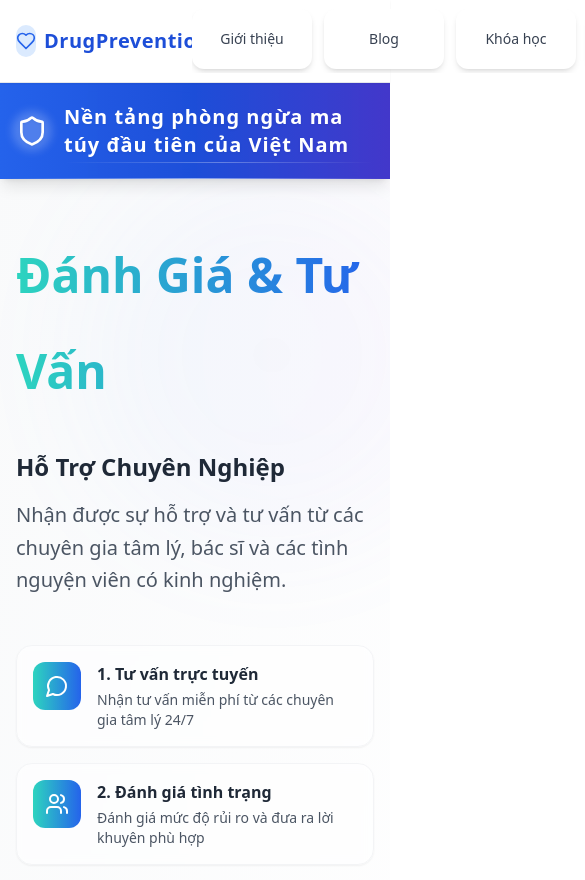
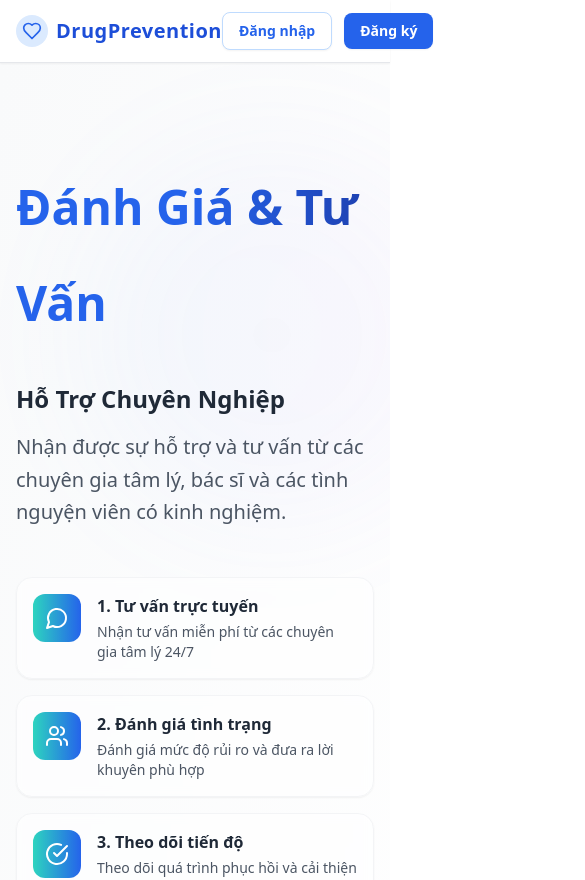
Before and after one commit to Rinnn465/DrugUsePreventionProject, a React (Vite) app in the folder client/: page / in a window 390 px wide. Shown: the top 880 px of the page, 585 px wide, since content can reach past the window. Built offline with nearby package versions, Linux system fonts and the light colour scheme.

Commit message:
UI/UX improvements: remove platform banner, optimize header layout, standardize fonts, clean up blog/course cards, fix button spacing

```diff
--- a/client/src/components/Header.tsx
+++ b/client/src/components/Header.tsx
@@ -85,37 +85,37 @@ const Header: React.FC<HeaderProps> = () => {
 
   return (
     <header className="sticky top-0 z-50 bg-white shadow-sm border-b">
-      <div className="container mx-auto px-4 py-2 flex items-center justify-between gap-4">
-        {/* Logo */}
-        <Link to="/" className="flex items-center gap-2 min-w-[160px]">
+      <div className="container mx-auto px-4 py-3 flex items-center justify-between">
+        {/* Logo - Góc trái */}
+        <Link to="/" className="flex items-center gap-2 flex-shrink-0">
           <span className="inline-block h-8 w-8 rounded-full bg-primary-100 flex items-center justify-center">
             <Heart className="h-5 w-5 text-primary-600" />
           </span>
           <span className="font-bold text-xl text-primary-700 tracking-wide">DrugPrevention</span>
         </Link>
 
-        {/* Menu điều hướng dạng card */}
-        <nav className="flex-1 flex justify-center">
-          <div className="flex gap-3 overflow-x-auto scrollbar-thin pb-1">
+        {/* Menu điều hướng - Giữa */}
+        <nav className="hidden lg:flex justify-center flex-1 px-8">
+          <div className="flex gap-2 overflow-x-auto scrollbar-thin">
             {navMenus.map((item, idx) => {
               return (
                 <NavLink
                   to={item.to}
                   key={idx}
                   className={({ isActive }) =>
-                    `flex items-center justify-center bg-white rounded-xl shadow-md px-4 py-2 min-w-[120px] max-w-[160px] hover:shadow-lg transition group border border-transparent hover:border-primary-200 text-center whitespace-nowrap select-none ${isActive ? 'border-primary-500 shadow-lg text-primary-700 font-semibold' : 'text-gray-700'} hover:text-primary-700`
+                    `flex items-center justify-center bg-white rounded-lg shadow-sm px-3 py-2 min-w-[100px] hover:shadow-md transition-all group border border-transparent hover:border-primary-200 text-center whitespace-nowrap select-none ${isActive ? 'border-primary-500 shadow-md text-primary-700 font-semibold' : 'text-gray-700'} hover:text-primary-700`
                   }
-                  style={{ minHeight: 60 }}
+                  style={{ minHeight: 45 }}
                 >
-                  <span className="text-sm font-medium">{item.label}</span>
+                  <span className="text-xs font-medium">{item.label}</span>
                 </NavLink>
               );
             })}
           </div>
         </nav>
 
-        {/* User/account */}
-        <div className="min-w-[120px] flex justify-end">
+        {/* User/account - Góc phải */}
+        <div className="flex items-center gap-3 flex-shrink-0">
           {user ? (
             <Tippy
               interactive
@@ -144,20 +144,20 @@ const Header: React.FC<HeaderProps> = () => {
             >
               <div className='flex gap-2 items-center cursor-pointer'>
                 <User className="h-8 w-8 text-primary-600" />
-                <span className='select-none text-black-500 font-semibold'>{user.Username}</span>
+                <span className='select-none text-gray-700 font-semibold'>{user.Username}</span>
               </div>
             </Tippy>
           ) : (
-            <div className="flex items-center gap-2">
+            <div className="flex items-center gap-3">
               <Link
                 to="/login"
-                className="inline-block bg-white text-primary-600 px-4 py-2 rounded-md shadow hover:bg-gray-100 transition-colors font-medium border border-primary-100"
+                className="inline-flex items-center justify-center bg-white text-primary-600 px-4 py-2 rounded-lg shadow-sm hover:bg-gray-50 hover:shadow-md transition-all duration-300 font-semibold border border-primary-200 text-sm whitespace-nowrap"
               >
                 Đăng nhập
               </Link>
               <Link
                 to="/signup"
-                className="inline-block bg-primary-600 text-white px-4 py-2 rounded-md shadow hover:bg-primary-700 transition-colors font-medium border border-primary-100"
+                className="inline-flex items-center justify-center bg-primary-600 text-white px-4 py-2 rounded-lg shadow-sm hover:bg-primary-700 hover:shadow-md transition-all duration-300 font-semibold text-sm whitespace-nowrap"
               >
                 Đăng ký
               </Link>
--- a/client/src/components/blog/BlogPostCard.tsx
+++ b/client/src/components/blog/BlogPostCard.tsx
@@ -1,6 +1,6 @@
 import React from 'react';
 import { Link } from 'react-router-dom';
-import { Calendar, User, ArrowRight, Clock } from 'lucide-react';
+import { Calendar, User, ArrowRight } from 'lucide-react';
 import { Article } from '../../types/Article';
 
 function formatDate(dateString: string) {
@@ -40,14 +40,6 @@ const BlogPostCard: React.FC<Article> = ({
             <span className="text-sm font-semibold text-gray-700">
               {formatDate(PublishedDate)}
             </span>
-          </div>
-        </div>
-
-        {/* Reading Time Badge */}
-        <div className="absolute top-4 right-4">
-          <div className="bg-primary-600 text-white rounded-full px-3 py-1.5 flex items-center gap-1">
-            <Clock className="h-3 w-3" />
-            <span className="text-xs font-semibold">5 phút đọc</span>
           </div>
         </div>
       </div>
--- a/client/src/components/courses/CourseCard.tsx
+++ b/client/src/components/courses/CourseCard.tsx
@@ -1,6 +1,6 @@
 import React from 'react';
 import { Link } from 'react-router-dom';
-import { Clock, Users, Star, ArrowRight } from 'lucide-react';
+import { ArrowRight } from 'lucide-react';
 import { SqlCourse } from '../../types/Course';
 
 interface CourseCardProps {
@@ -24,12 +24,6 @@ const CourseCard: React.FC<CourseCardProps> = ({ course }) => {
             {course.Audience}
           </span>
         </div>
-
-        {/* Rating Badge */}
-        <div className="absolute top-4 right-4 bg-white/90 backdrop-blur-sm rounded-full px-2 py-1 flex items-center gap-1">
-          <Star className="h-3 w-3 text-yellow-500 fill-current" />
-          <span className="text-xs font-semibold text-gray-700">4.8</span>
-        </div>
       </div>
 
       <div className="p-6 flex flex-col flex-grow">
@@ -40,18 +34,6 @@ const CourseCard: React.FC<CourseCardProps> = ({ course }) => {
         <p className="text-gray-600 mb-6 line-clamp-3 flex-grow leading-relaxed">
           {course.Description}
         </p>
-
-        {/* Course Stats */}
-        <div className="flex items-center justify-between mb-6 text-sm">
-          <div className="flex items-center text-gray-500 bg-gray-50 px-3 py-2 rounded-lg">
-            <Clock className="h-4 w-4 mr-2 text-primary-500" />
-            <span className="font-medium">{course.Duration}</span>
-          </div>
-          <div className="flex items-center text-gray-500 bg-gray-50 px-3 py-2 rounded-lg">
-            <Users className="h-4 w-4 mr-2 text-green-500" />
-            <span className="font-medium">{course.EnrollCount}</span>
-          </div>
-        </div>
 
         {/* CTA Button */}
         <div className="mt-auto">
--- a/client/src/components/home/HeroSection.tsx
+++ b/client/src/components/home/HeroSection.tsx
@@ -100,30 +100,7 @@ const HeroSection: React.FC = () => {
         <div className="absolute bottom-20 right-20 w-80 h-80 bg-gradient-to-r from-green-400 to-teal-400 rounded-full blur-3xl"></div>
       </div>
 
-      {/* Professional Tagline */}
-      <div className="absolute top-0 left-0 right-0 bg-gradient-to-r from-blue-600 via-blue-700 to-indigo-700 z-20 shadow-lg">
-        <div className="absolute inset-0 bg-gradient-to-r from-blue-600/90 via-blue-700/90 to-indigo-700/90 backdrop-blur-sm"></div>
-        <div className="relative">
-          <div className="container mx-auto px-4 py-5">
-            <div className="flex items-center justify-center space-x-4">
-              <div className="relative">
-                <div className="absolute -inset-1 bg-white/20 rounded-full blur-sm"></div>
-                <Shield className="relative h-8 w-8 text-white drop-shadow-sm" />
-              </div>
-              <div className="relative">
-                <span className="text-white font-bold text-xl tracking-wider drop-shadow-sm">
-                  Nền tảng phòng ngừa ma túy đầu tiên của Việt Nam
-                </span>
-                <div className="absolute -bottom-1 left-0 right-0 h-px bg-gradient-to-r from-transparent via-white/30 to-transparent"></div>
-              </div>
-            </div>
-          </div>
-          {/* Bottom accent line */}
-          <div className="absolute bottom-0 left-0 right-0 h-px bg-gradient-to-r from-transparent via-white/50 to-transparent"></div>
-        </div>
-      </div>
-
-      <div className="container mx-auto px-4 py-24 pt-36 relative z-10">
+      <div className="container mx-auto px-4 py-24 relative z-10">
         <div className="grid grid-cols-1 lg:grid-cols-2 gap-12 items-center min-h-[600px]">
 
           {/* Left Side - Content */}
@@ -131,7 +108,7 @@ const HeroSection: React.FC = () => {
 
             {/* Main Title */}
             <div className="space-y-4 pb-4">
-              <h1 className={`text-5xl lg:text-6xl font-bold bg-gradient-to-r ${slide.gradient} bg-clip-text text-transparent leading-loose pb-4`}>
+              <h1 className="text-5xl lg:text-6xl font-extrabold bg-gradient-to-r from-primary-600 via-blue-600 to-primary-800 bg-clip-text text-transparent leading-loose pb-4">
                 {slide.title}
               </h1>
               <h2 className="text-2xl lg:text-3xl font-semibold text-gray-800">
@@ -169,7 +146,7 @@ const HeroSection: React.FC = () => {
 
               <Link
                 to={slide.secondaryBtn.link}
-                className="group inline-flex items-center justify-center space-x-3 bg-white/80 backdrop-blur-sm border-2 border-gray-200 text-gray-700 px-8 py-4 rounded-2xl shadow-lg hover:bg-white hover:shadow-xl hover:scale-105 transition-all duration-300 text-lg font-semibold"
+                className="group inline-flex items-center justify-center space-x-3 bg-white/80 backdrop-blur-sm border-2 border-primary-200 text-primary-700 px-8 py-4 rounded-2xl shadow-lg hover:bg-white hover:shadow-xl hover:scale-105 transition-all duration-300 text-lg font-semibold"
               >
                 <span>{slide.secondaryBtn.text}</span>
                 <slide.secondaryBtn.icon className="h-5 w-5 group-hover:translate-x-1 transition-transform" />
--- a/client/src/pages/assessment/AssessmentsPage.tsx
+++ b/client/src/pages/assessment/AssessmentsPage.tsx
@@ -118,12 +118,12 @@ const AssessmentsPage: React.FC = () => {
                           ))}
                         </div>
                       </div>
-                      <div className="flex items-center justify-between">
-                        <div className="text-sm text-gray-600 font-semibold">
-                          <span>{assessment.questionCount} câu hỏi</span>
-                          <span className="mx-2">•</span>
-                          <span>~{assessment.timeToComplete} phút</span>
-                        </div>
+                      <div className="text-sm text-gray-600 font-semibold mb-4">
+                        <span>{assessment.questionCount} câu hỏi</span>
+                        <span className="mx-2">•</span>
+                        <span>~{assessment.timeToComplete} phút</span>
+                      </div>
+                      <div className="mt-6">
                         <Link
                           to={`/assessments/${assessment.id}`}
                           className={`bg-gradient-to-r ${colorMap[colorKey].button} text-white font-bold py-2 px-5 rounded-xl transition-all shadow-lg`}
```
Also changed, not shown: client/src/pages/HomePage.tsx (+32 -32 lines).
